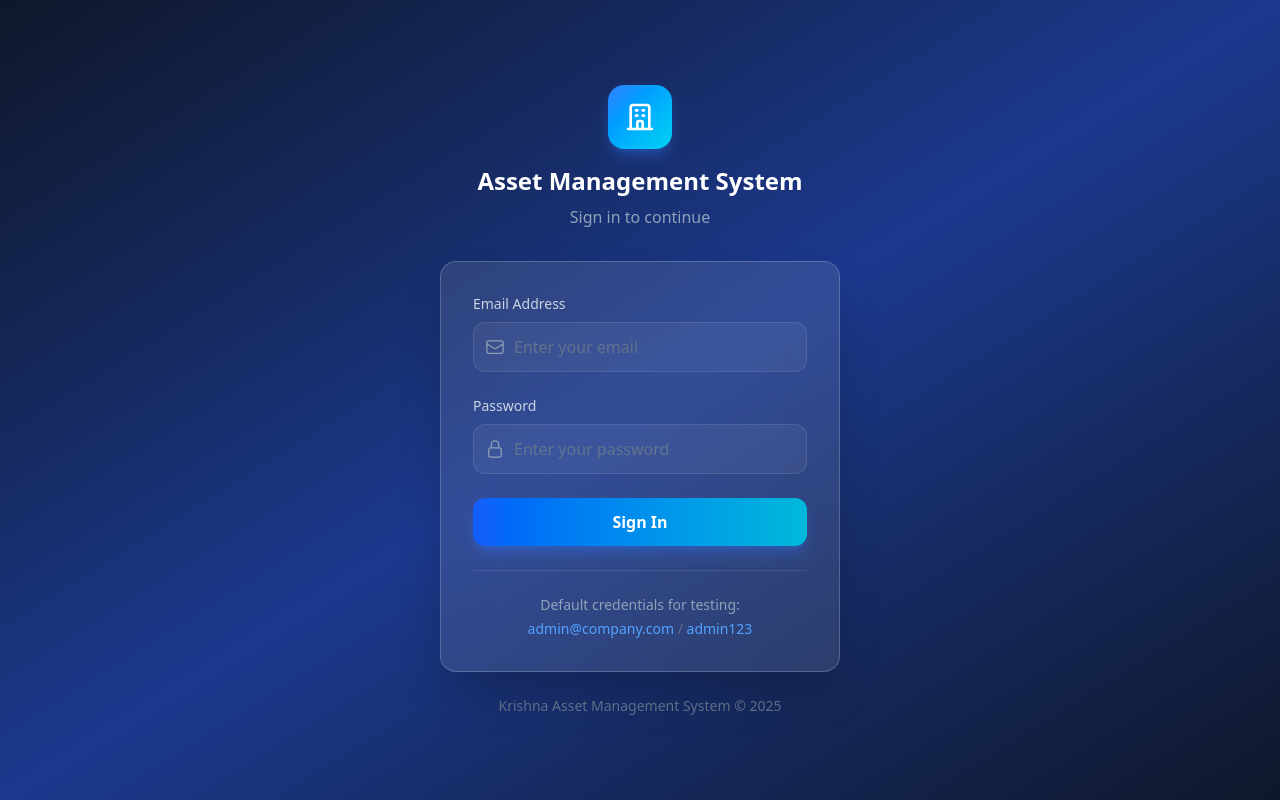
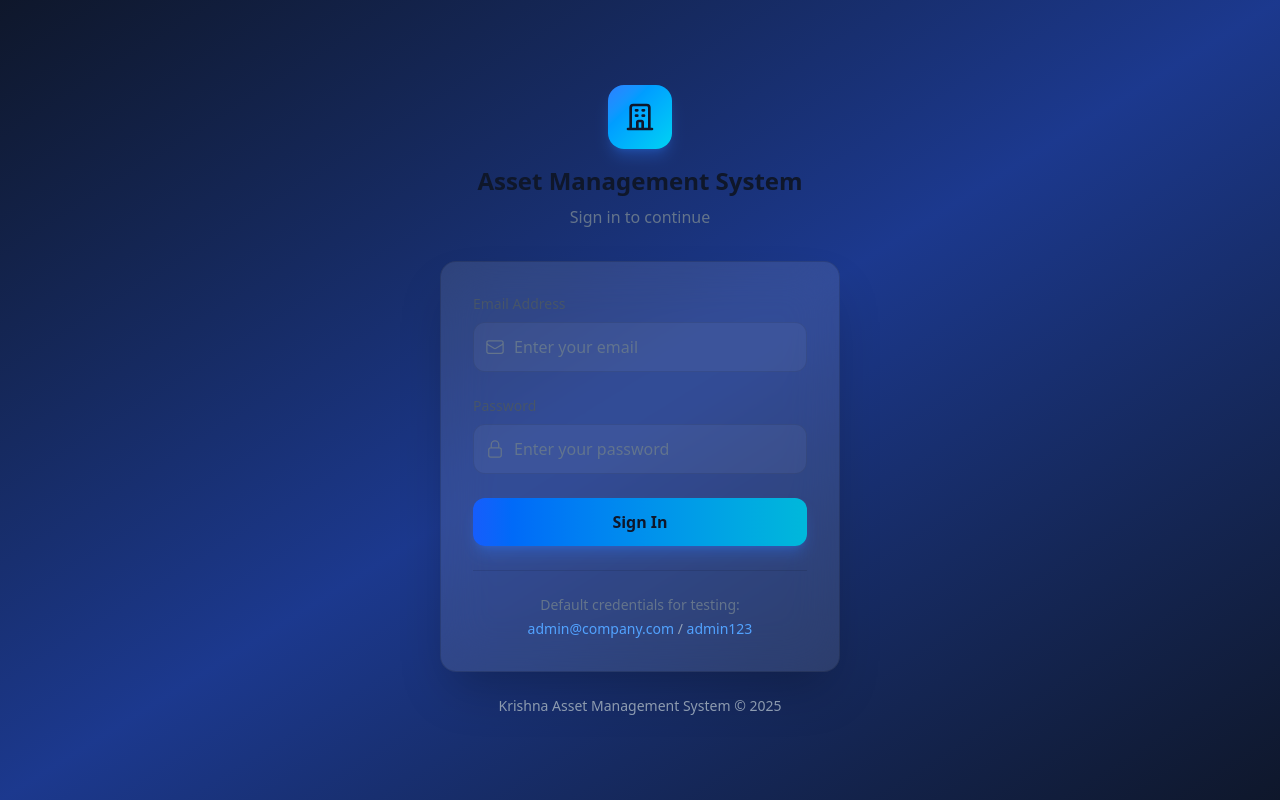
Before and after one commit to onerfusionme/kvv-ams, a Next.js app: page /login in a window 1280 px wide. Built offline with nearby package versions, Linux system fonts and the light colour scheme.

Commit message:
Feature: Add global theme toggle with light mode support

```diff
--- a/src/app/globals.css
+++ b/src/app/globals.css
@@ -1,8 +1,37 @@
 @import "tailwindcss";
 
+/* Dark theme (default) */
 :root {
   --background: #0f172a;
   --foreground: #f8fafc;
+  --card-bg: rgba(30, 41, 59, 0.6);
+  --card-border: rgba(255, 255, 255, 0.1);
+  --sidebar-bg: linear-gradient(to bottom, #0f172a, #1e1b4b 50%, #0f172a);
+  --input-bg: rgba(255, 255, 255, 0.05);
+  --input-border: rgba(255, 255, 255, 0.1);
+  --text-primary: #ffffff;
+  --text-secondary: #94a3b8;
+  --text-muted: #64748b;
+  --toast-bg: #1e293b;
+  --toast-text: #fff;
+  --toast-border: rgba(255, 255, 255, 0.1);
+}
+
+/* Light theme */
+html.light {
+  --background: #f8fafc;
+  --foreground: #0f172a;
+  --card-bg: rgba(255, 255, 255, 0.9);
+  --card-border: rgba(0, 0, 0, 0.1);
+  --sidebar-bg: linear-gradient(to bottom, #ffffff, #f1f5f9 50%, #ffffff);
+  --input-bg: rgba(0, 0, 0, 0.03);
+  --input-border: rgba(0, 0, 0, 0.1);
+  --text-primary: #0f172a;
+  --text-secondary: #475569;
+  --text-muted: #94a3b8;
+  --toast-bg: #ffffff;
+  --toast-text: #0f172a;
+  --toast-border: rgba(0, 0, 0, 0.1);
 }
 
 @theme inline {
@@ -17,10 +46,89 @@ html {
   scroll-behavior: smooth;
 }
 
-body {
+/* Dark mode body */
+html.dark body {
   background: linear-gradient(to bottom right, #0f172a, #1e1b4b);
-  color: var(--foreground);
-  font-family: var(--font-sans), system-ui, sans-serif;
+  color: #f8fafc;
+}
+
+/* Light mode body */
+html.light body {
+  background: linear-gradient(to bottom right, #f8fafc, #e2e8f0);
+  color: #0f172a;
+}
+
+/* Light mode specific overrides */
+html.light .bg-slate-900 {
+  background-color: #ffffff;
+}
+
+html.light .bg-slate-900\/95 {
+  background-color: rgba(255, 255, 255, 0.95);
+}
+
+html.light .bg-slate-800 {
+  background-color: #f1f5f9;
+}
+
+html.light .bg-slate-800\/50 {
+  background-color: rgba(241, 245, 249, 0.5);
+}
+
+html.light .bg-slate-950 {
+  background-color: #f8fafc;
+}
+
+html.light .text-white {
+  color: #0f172a;
+}
+
+html.light .text-slate-100 {
+  color: #1e293b;
+}
+
+html.light .text-slate-200 {
+  color: #334155;
+}
+
+html.light .text-slate-300 {
+  color: #475569;
+}
+
+html.light .text-slate-400 {
+  color: #64748b;
+}
+
+html.light .text-slate-500 {
+  color: #94a3b8;
+}
+
+html.light .border-white\/5 {
+  border-color: rgba(0, 0, 0, 0.05);
+}
+
+html.light .border-white\/10 {
+  border-color: rgba(0, 0, 0, 0.1);
+}
+
+html.light .border-white\/20 {
+  border-color: rgba(0, 0, 0, 0.15);
+}
+
+html.light .divide-white\/5> :not([hidden])~ :not([hidden]) {
+  border-color: rgba(0, 0, 0, 0.05);
+}
+
+html.light .divide-slate-800> :not([hidden])~ :not([hidden]) {
+  border-color: rgba(0, 0, 0, 0.1);
+}
+
+html.light .hover\:bg-white\/5:hover {
+  background-color: rgba(0, 0, 0, 0.05);
+}
+
+html.light .hover\:bg-slate-800:hover {
+  background-color: #e2e8f0;
 }
 
 /* Scrollbar styling */
@@ -30,7 +138,7 @@ body {
 }
 
 ::-webkit-scrollbar-track {
-  background: rgba(15, 23, 42, 0.5);
+  background: var(--input-bg);
 }
 
 ::-webkit-scrollbar-thumb {
@@ -45,7 +153,7 @@ body {
 /* Selection styling */
 ::selection {
   background: rgba(99, 102, 241, 0.3);
-  color: #fff;
+  color: inherit;
 }
 
 /* Focus visible styling */
@@ -56,9 +164,9 @@ body {
 
 /* Glassmorphism utilities */
 .glass {
-  background: rgba(30, 41, 59, 0.6);
+  background: var(--card-bg);
   backdrop-filter: blur(12px);
-  border: 1px solid rgba(255, 255, 255, 0.1);
+  border: 1px solid var(--card-border);
 }
 
 .glass-dark {
@@ -86,18 +194,39 @@ body {
 
 /* Animation utilities */
 @keyframes fadeIn {
-  from { opacity: 0; transform: translateY(10px); }
-  to { opacity: 1; transform: translateY(0); }
+  from {
+    opacity: 0;
+    transform: translateY(10px);
+  }
+
+  to {
+    opacity: 1;
+    transform: translateY(0);
+  }
 }
 
 @keyframes slideIn {
-  from { opacity: 0; transform: translateX(-20px); }
-  to { opacity: 1; transform: translateX(0); }
+  from {
+    opacity: 0;
+    transform: translateX(-20px);
+  }
+
+  to {
+    opacity: 1;
+    transform: translateX(0);
+  }
 }
 
 @keyframes pulse-glow {
-  0%, 100% { box-shadow: 0 0 20px rgba(99, 102, 241, 0.3); }
-  50% { box-shadow: 0 0 40px rgba(99, 102, 241, 0.5); }
+
+  0%,
+  100% {
+    box-shadow: 0 0 20px rgba(99, 102, 241, 0.3);
+  }
+
+  50% {
+    box-shadow: 0 0 40px rgba(99, 102, 241, 0.5);
+  }
 }
 
 .animate-fade-in {
@@ -124,18 +253,27 @@ body {
 
 /* Table styles */
 .table-row-hover:hover {
-  background: rgba(255, 255, 255, 0.03);
+  background: var(--input-bg);
 }
 
 /* Form input animations */
-input:focus, select:focus, textarea:focus {
+input:focus,
+select:focus,
+textarea:focus {
   transition: all 0.2s ease;
 }
 
 /* Badge pulse for alerts */
 @keyframes badge-pulse {
-  0%, 100% { transform: scale(1); }
-  50% { transform: scale(1.1); }
+
+  0%,
+  100% {
+    transform: scale(1);
+  }
+
+  50% {
+    transform: scale(1.1);
+  }
 }
 
 .badge-pulse {
@@ -145,23 +283,14 @@ input:focus, select:focus, textarea:focus {
 /* Gradient backgrounds */
 .bg-gradient-radial {
   background: radial-gradient(circle at top right, rgba(99, 102, 241, 0.1), transparent 50%),
-              radial-gradient(circle at bottom left, rgba(168, 85, 247, 0.1), transparent 50%);
+    radial-gradient(circle at bottom left, rgba(168, 85, 247, 0.1), transparent 50%);
 }
 
-/* Smooth transitions */
+/* Smooth transitions for theme */
 * {
   transition-property: background-color, border-color, color, fill, stroke;
   transition-timing-function: cubic-bezier(0.4, 0, 0.2, 1);
   transition-duration: 150ms;
-}
-
-/* Dark mode scrollbar */
-.dark ::-webkit-scrollbar-track {
-  background: rgba(15, 23, 42, 0.5);
-}
-
-.dark ::-webkit-scrollbar-thumb {
-  background: rgba(71, 85, 105, 0.5);
 }
 
 /* Line clamp utilities */
@@ -188,25 +317,42 @@ input:focus, select:focus, textarea:focus {
 }
 
 /* Status colors */
-.status-active { color: #22c55e; }
-.status-inactive { color: #94a3b8; }
-.status-warning { color: #f59e0b; }
-.status-danger { color: #ef4444; }
-.status-info { color: #3b82f6; }
+.status-active {
+  color: #22c55e;
+}
+
+.status-inactive {
+  color: #94a3b8;
+}
+
+.status-warning {
+  color: #f59e0b;
+}
+
+.status-danger {
+  color: #ef4444;
+}
+
+.status-info {
+  color: #3b82f6;
+}
 
 /* Skeleton loading */
 @keyframes skeleton {
-  0% { background-position: -200% 0; }
-  100% { background-position: 200% 0; }
+  0% {
+    background-position: -200% 0;
+  }
+
+  100% {
+    background-position: 200% 0;
+  }
 }
 
 .skeleton {
-  background: linear-gradient(
-    90deg,
-    rgba(30, 41, 59, 0.6) 25%,
-    rgba(51, 65, 85, 0.6) 50%,
-    rgba(30, 41, 59, 0.6) 75%
-  );
+  background: linear-gradient(90deg,
+      var(--card-bg) 25%,
+      var(--input-bg) 50%,
+      var(--card-bg) 75%);
   background-size: 200% 100%;
   animation: skeleton 1.5s ease-in-out infinite;
 }
@@ -223,8 +369,8 @@ input:focus, select:focus, textarea:focus {
   left: 50%;
   transform: translateX(-50%);
   padding: 0.5rem 0.75rem;
-  background: #1e293b;
-  border: 1px solid rgba(255, 255, 255, 0.1);
+  background: var(--card-bg);
+  border: 1px solid var(--card-border);
   border-radius: 0.5rem;
   font-size: 0.75rem;
   white-space: nowrap;
--- a/src/app/layout.tsx
+++ b/src/app/layout.tsx
@@ -2,6 +2,7 @@ import type { Metadata } from "next";
 import { Inter } from "next/font/google";
 import "./globals.css";
 import { Toaster } from "react-hot-toast";
+import { ThemeProvider } from "@/components/providers/ThemeProvider";
 
 const inter = Inter({
   variable: "--font-inter",
@@ -20,17 +21,18 @@ export default function RootLayout({
   children: React.ReactNode;
 }>) {
   return (
-    <html lang="en" className="dark" suppressHydrationWarning>
-      <body className={`${inter.variable} font-sans antialiased bg-slate-950 text-white`} suppressHydrationWarning>
+    <html lang="en" suppressHydrationWarning>
+      <body className={`${inter.variable} font-sans antialiased`} suppressHydrationWarning>
+        <ThemeProvider>
           {children}
           <Toaster
             position="top-right"
             toastOptions={{
               duration: 4000,
               style: {
-              background: '#1e293b',
-              color: '#fff',
-              border: '1px solid rgba(255,255,255,0.1)',
+                background: 'var(--toast-bg)',
+                color: 'var(--toast-text)',
+                border: '1px solid var(--toast-border)',
               },
               success: {
                 iconTheme: {
@@ -46,6 +48,7 @@ export default function RootLayout({
               },
             }}
           />
+        </ThemeProvider>
       </body>
     </html>
   );
--- a/src/components/layout/Sidebar.tsx
+++ b/src/components/layout/Sidebar.tsx
@@ -4,6 +4,7 @@ import { ReactNode } from 'react';
 import Link from 'next/link';
 import { usePathname } from 'next/navigation';
 import { useAssetStore } from '@/store/useAssetStore';
+import { useTheme } from '@/components/providers/ThemeProvider';
 import Footer from './Footer';
 import {
     HomeIcon,
@@ -83,7 +84,8 @@ interface SidebarProps {
 
 export default function Sidebar({ children }: SidebarProps) {
     const pathname = usePathname();
-    const { sidebarOpen, toggleSidebar, darkMode, toggleDarkMode, notifications, currentUser } = useAssetStore();
+    const { sidebarOpen, toggleSidebar, notifications, currentUser } = useAssetStore();
+    const { theme, toggleTheme } = useTheme();
     const [expandedItems, setExpandedItems] = useState<string[]>([]);
     const [mobileOpen, setMobileOpen] = useState(false);
 
@@ -196,7 +198,7 @@ export default function Sidebar({ children }: SidebarProps) {
     );
 
     return (
-        <div className={`min-h-screen ${darkMode ? 'dark bg-slate-950' : 'bg-gray-50'}`}>
+        <div className="min-h-screen">
             {/* Mobile sidebar backdrop */}
             {mobileOpen && (
                 <div
@@ -263,10 +265,11 @@ export default function Sidebar({ children }: SidebarProps) {
 
                             {/* Dark mode toggle */}
                             <button
-                                onClick={toggleDarkMode}
+                                onClick={toggleTheme}
                                 className="p-2 rounded-lg text-slate-400 hover:bg-white/5 hover:text-white transition-colors"
+                                title={theme === 'dark' ? 'Switch to light mode' : 'Switch to dark mode'}
                             >
-                                {darkMode ? <SunIcon className="w-5 h-5" /> : <MoonIcon className="w-5 h-5" />}
+                                {theme === 'dark' ? <SunIcon className="w-5 h-5" /> : <MoonIcon className="w-5 h-5" />}
                             </button>
 
                             {/* Notifications */}
--- /dev/null
+++ b/src/components/providers/ThemeProvider.tsx
@@ -0,0 +1,67 @@
+'use client'
+
+import { createContext, useContext, useEffect, useState, ReactNode } from 'react'
+
+type Theme = 'dark' | 'light'
+
+interface ThemeContextType {
+    theme: Theme
+    toggleTheme: () => void
+    setTheme: (theme: Theme) => void
+}
+
+const ThemeContext = createContext<ThemeContextType | undefined>(undefined)
+
+export function ThemeProvider({ children }: { children: ReactNode }) {
+    const [theme, setThemeState] = useState<Theme>('dark')
+    const [mounted, setMounted] = useState(false)
+
+    useEffect(() => {
+        setMounted(true)
+        // Check localStorage for saved preference
+        const savedTheme = localStorage.getItem('theme') as Theme | null
+        if (savedTheme) {
+            setThemeState(savedTheme)
+        } else {
+            // Check system preference
+            const prefersDark = window.matchMedia('(prefers-color-scheme: dark)').matches
+            setThemeState(prefersDark ? 'dark' : 'light')
+        }
+    }, [])
+
+    useEffect(() => {
+        if (mounted) {
+            // Apply theme class to document
+            document.documentElement.classList.remove('light', 'dark')
+            document.documentElement.classList.add(theme)
+            localStorage.setItem('theme', theme)
+        }
+    }, [theme, mounted])
+
+    const toggleTheme = () => {
+        setThemeState(prev => prev === 'dark' ? 'light' : 'dark')
+    }
+
+    const setTheme = (newTheme: Theme) => {
+        setThemeState(newTheme)
+    }
+
+    // Prevent flash of wrong theme
+    if (!mounted) {
+        return <>{children}</>
+    }
+
+    return (
+        <ThemeContext.Provider value={{ theme, toggleTheme, setTheme }}>
+            {children}
+        </ThemeContext.Provider>
+    )
+}
+
+export function useTheme() {
+    const context = useContext(ThemeContext)
+    if (context === undefined) {
+        throw new Error('useTheme must be used within a ThemeProvider')
+    }
+    return context
+}
```
Lines whose indentation alone changed are shown as unchanged.
